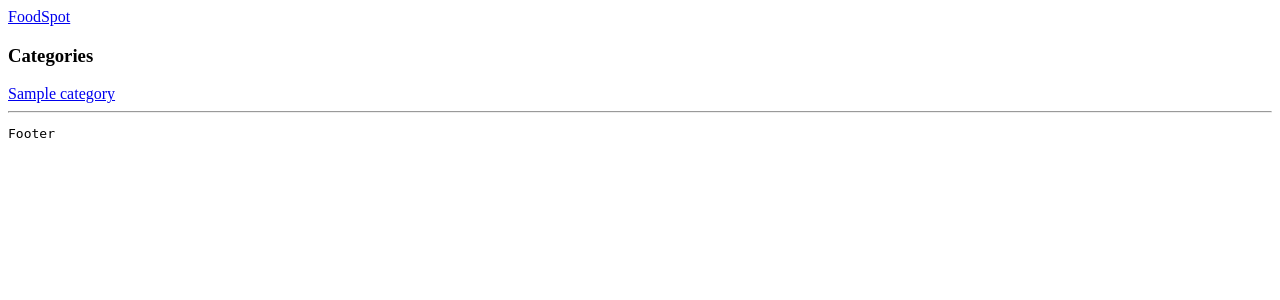
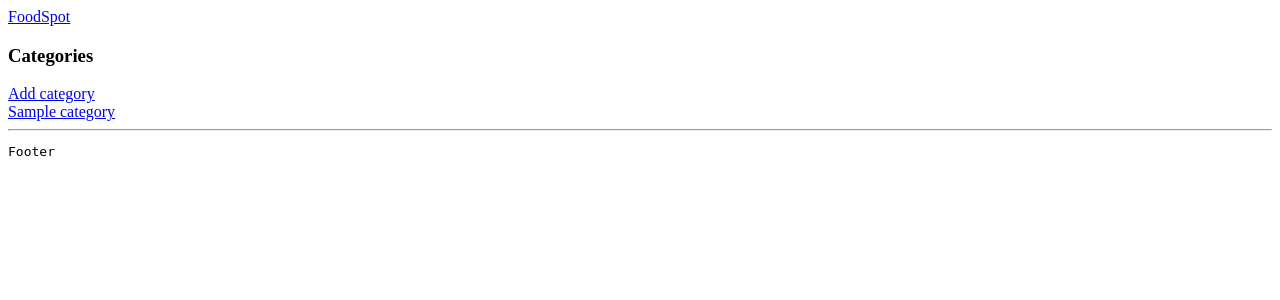
Before and after one commit to kalonjic34/foodspot-web-app, a Django app: page / in a window 1280 px wide. Shown: the top 300 px of the page. Run offline with Django 5.2, Linux system fonts and the light colour scheme; tables that the repository leaves empty hold one stand-in row (values such as "Sample post").

Commit message:
add link to add category in index template

```diff
--- a/foodspot_app/templates/foodspot_app/index.html
+++ b/foodspot_app/templates/foodspot_app/index.html
@@ -4,6 +4,7 @@
 
 <h3>Categories</h3>
 <div>
+    <a href="{% url "foodspot_app:add_category" %}">Add category</a>
     {% for category in categories %}
         <div>
             <a href="{% url "foodspot_app:recipes" category.id %}"> {{ category }} </a>
```
